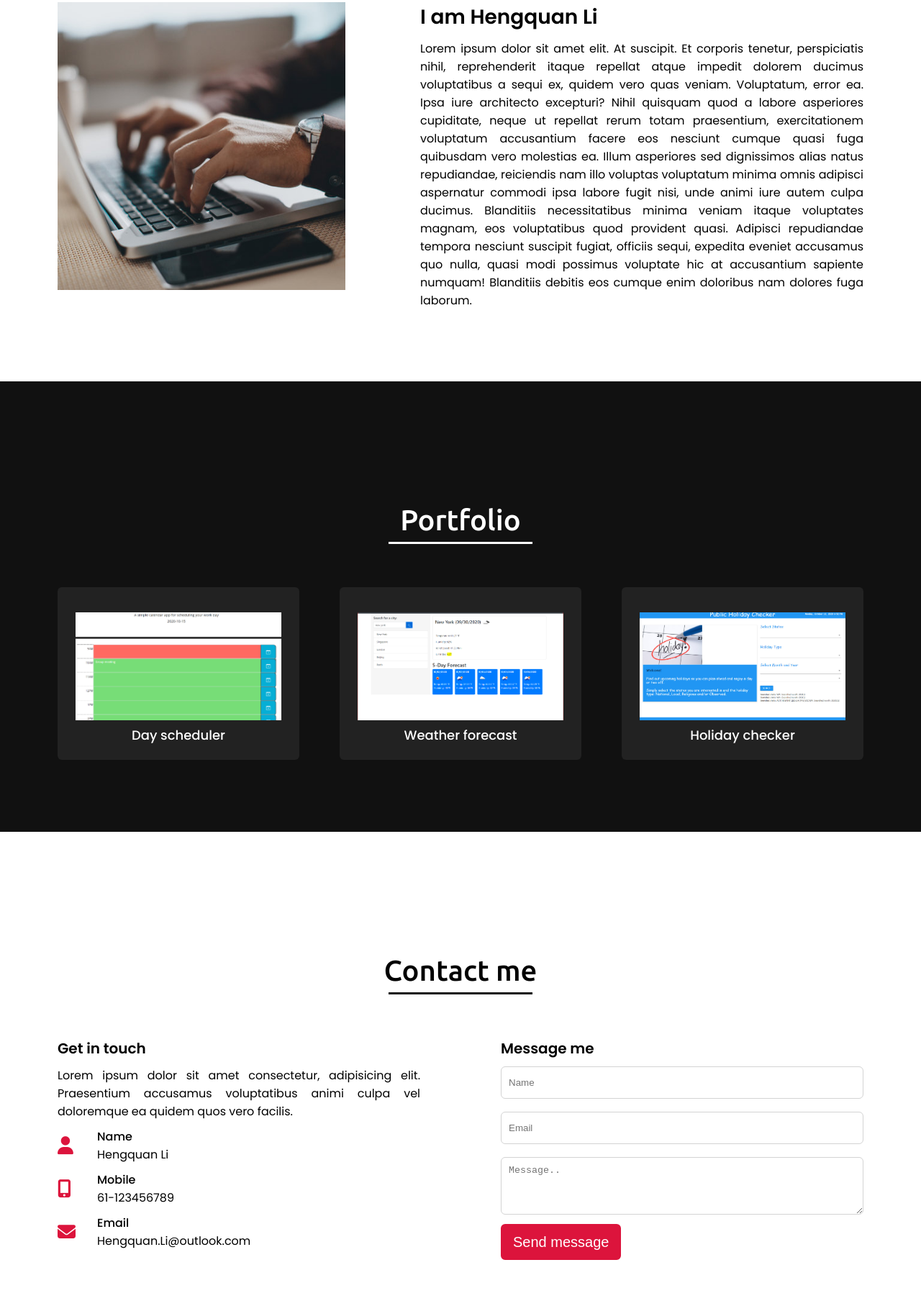
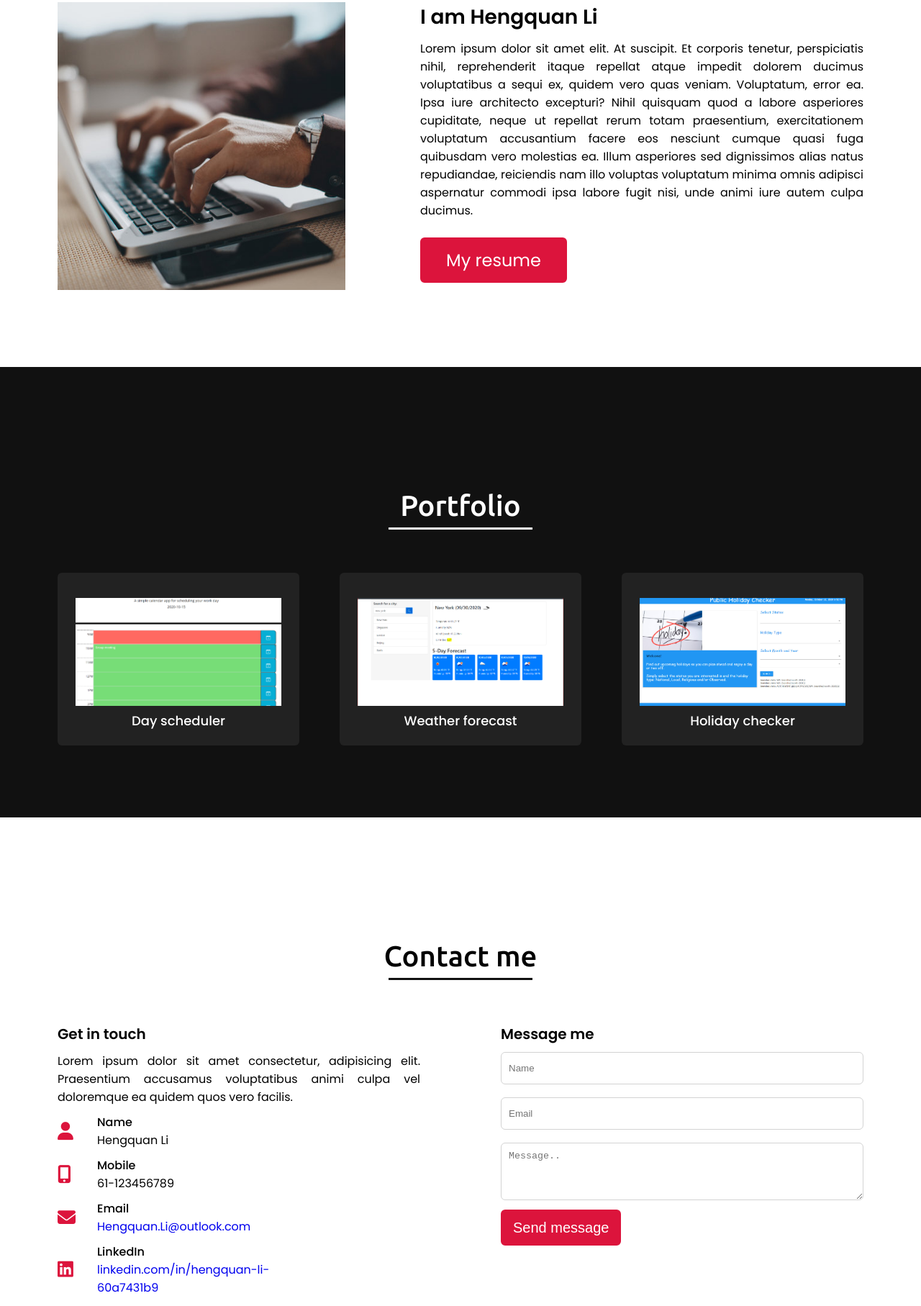
Before and after one commit to GrandBearSleepy/MyPortfolio, a plain HTML site: page index.html in a window 1280 px wide. Shown: the part 1083-2898 px from the top of the page at 72% size. Drawn offline with nearby package versions, Linux system fonts and the light colour scheme.

Commit message:
add resume download button

```diff
--- a/Assets/css/style.css
+++ b/Assets/css/style.css
@@ -187,6 +187,24 @@ section{
     transition: all 0.3s ease;
 }
 
+.about .about-content a{
+    color: #fff;
+    background: crimson;
+    font-size: 24px;
+    padding: 12px 34px;
+    margin-top: 25px;
+    display: inline-block;
+    border-radius: 6px;
+    transition: all 0.3s ease;
+    border: 2px solid crimson;
+    cursor: pointer;
+}
+
+.about .about-content a:hover{
+    color: crimson;
+    background: none;
+}
+
 
 
 
@@ -366,6 +384,9 @@ section{
     font-weight: 500;
     transition: all 0.3s ease;
 }
+.portfolio .portfolio-content .repository{
+    margin-top: 25px;
+}
 
 
 footer{
@@ -375,13 +396,6 @@ footer{
     padding: 15px 25px;
     text-align: center;
 }
-
-
-
-
-
-
-
 
 
 
@@ -437,6 +451,9 @@ footer{
     width: 48%;
     margin-bottom: 20px;
 }
+.about .about-content .right{
+        text-align: center;
+    }
 }
 
 
@@ -466,6 +483,11 @@ footer{
     .home .home-content .text-3 span{
         display: block;
     }
+
+    .about .about-content .right a{
+        font-size: 20px;
+    }
+
     .max-width{
         padding: 0 30px;
     }
--- a/index.html
+++ b/index.html
@@ -64,12 +64,12 @@
                         rerum totam praesentium, exercitationem voluptatum accusantium facere eos nesciunt cumque quasi
                         fuga quibusdam vero molestias ea. Illum asperiores sed dignissimos alias natus repudiandae,
                         reiciendis nam illo voluptas voluptatum minima omnis adipisci aspernatur commodi ipsa labore
-                        fugit nisi, unde animi iure autem culpa ducimus. Blanditiis necessitatibus minima veniam itaque
-                        voluptates magnam, eos voluptatibus quod provident quasi. Adipisci repudiandae tempora nesciunt
-                        suscipit fugiat, officiis sequi, expedita eveniet accusamus quo nulla, quasi modi possimus
-                        voluptate hic at accusantium sapiente numquam! Blanditiis debitis eos cumque enim doloribus nam
-                        dolores fuga laborum.</p>
+                        fugit nisi, unde animi iure autem culpa ducimus.</p>
+                    <div class="download-btn">
+                        <a href="./Assets/Resume-Hengquan-Li.pdf" target="blank">My resume</a>
+                    </div>
                 </div>
+
             </div>
         </div>
     </section>
@@ -96,7 +96,7 @@
                 </div>
                 <div class="card">
                     <div class="box">
-                        <a href="https://grandbearsleepy.github.io/Public-Holiday-Checker/">
+                        <a href="https://grandbearsleepy.github.io/Public-Holiday-Checker/" target="blank">
                             <img src="./Assets/images/holiday.png" alt="holiday checker">
                             <div class="name">Holiday checker</div>
                         </a>
@@ -138,7 +138,17 @@
                             <i class="fa fa-envelope"></i>
                             <div class="detail">
                                 <div class="head">Email</div>
-                                <div class="value">Hengquan.Li@outlook.com</div>
+                                <div class="value"><a href="mailto:Hengquan.Li@outlook.com">Hengquan.Li@outlook.com</a>
+                                </div>
+                            </div>
+                        </div>
+                        <div class="row">
+                            <i class="fab fa-linkedin"></i>
+                            <div class="detail">
+                                <div class="head">LinkedIn</div>
+                                <div class="value"> <a
+                                        href="linkedin.com/in/hengquan-li-60a7431b9">linkedin.com/in/hengquan-li-60a7431b9</a>
+                                </div>
                             </div>
                         </div>
                     </div>
```
Also changed, not shown: 1 other file.
